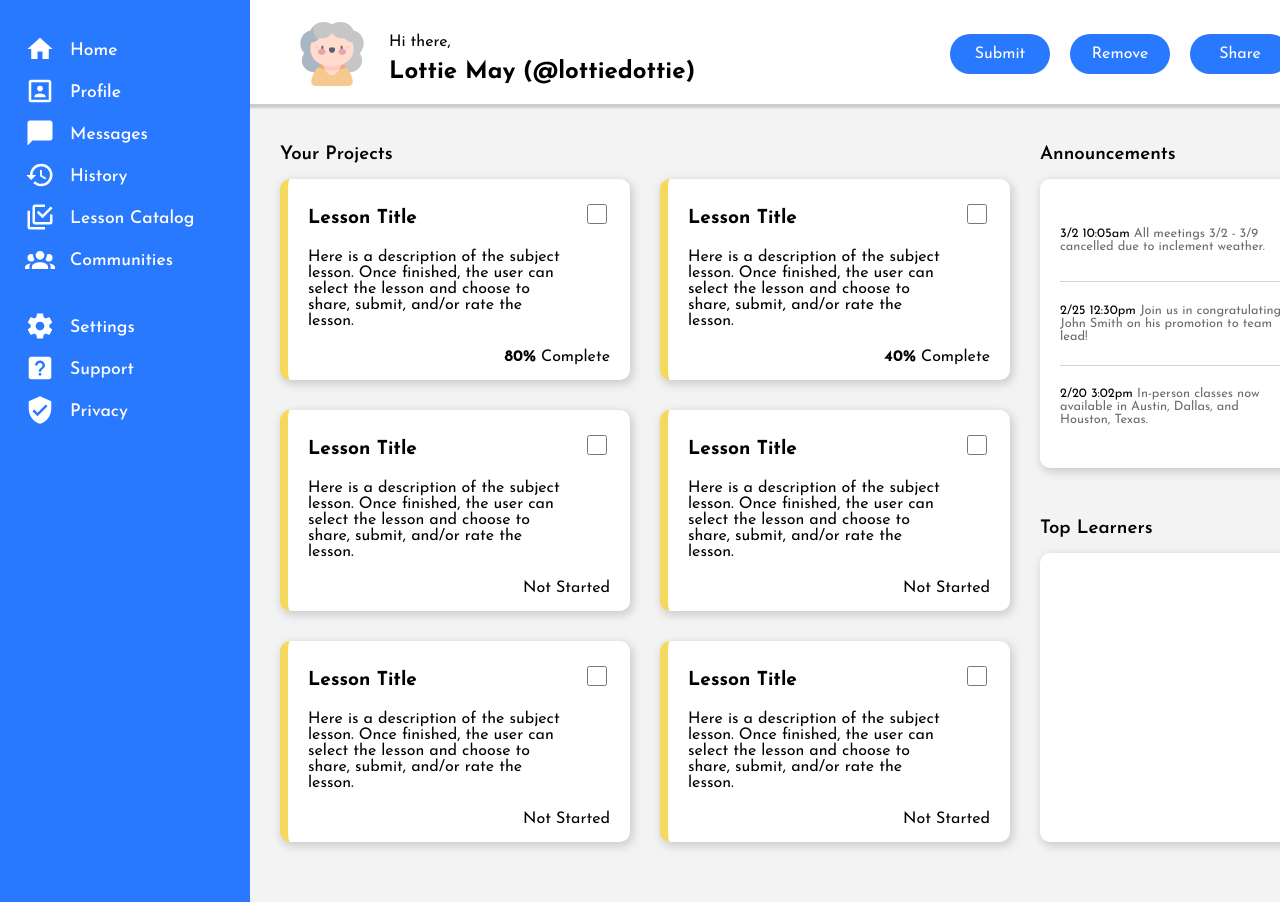
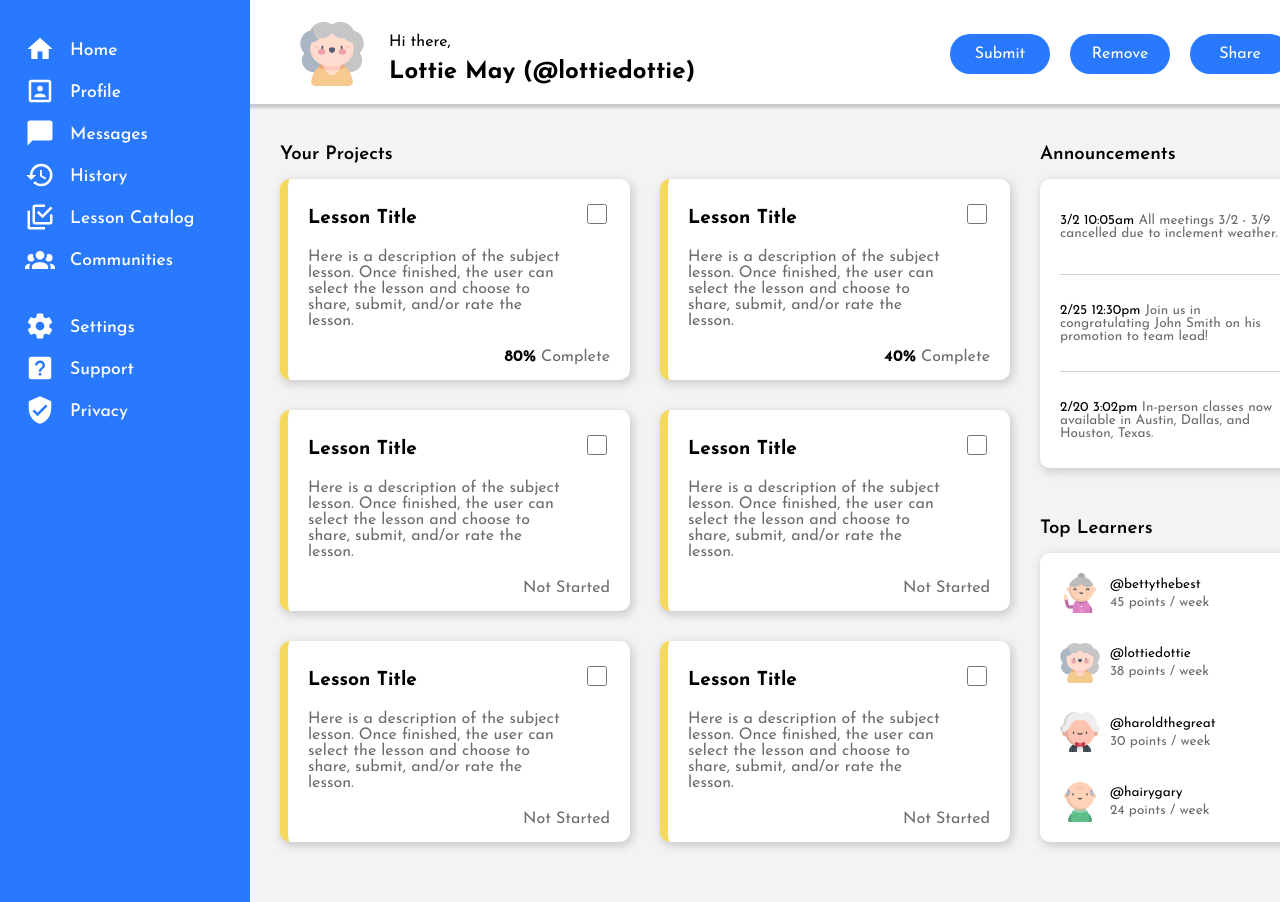
Before and after one commit to bseright/dashboard, a plain HTML site: page index.html in a window 1280 px wide. Shown: the part 71-973 px from the top of the page. Drawn offline with Linux system fonts and the light colour scheme.

Commit message:
layout and style top learners

```diff
--- a/index.html
+++ b/index.html
@@ -194,7 +194,39 @@
                     </div>
 
                     <h3 class="subtitle">Top Learners</h3>
-                    <div class="card2"></div>
+                    <div class="card3">
+                        <div class="learner">
+                            <img src="images/grandmother.png">
+                            <div class="learner-stats">
+                                <p>@bettythebest</p>
+                                <p class="points">45 points / week</p>
+                            </div>
+                        </div>
+
+                        <div class="learner">
+                            <img src="images/profile.png">
+                            <div class="learner-stats">
+                                <p>@lottiedottie</p>
+                                <p class="points">38 points / week</p>
+                            </div>
+                        </div>
+
+                        <div class="learner">
+                            <img src="images/musician.png">
+                            <div class="learner-stats">
+                                <p>@haroldthegreat</p>
+                                <p class="points">30 points / week</p>
+                            </div>
+                        </div>
+
+                        <div class="learner">
+                            <img src="images/grandfather.png">
+                            <div class="learner-stats">
+                                <p>@hairygary</p>
+                                <p class="points">24 points / week</p>
+                            </div>
+                        </div>
+                    </div>
                 </div>
             </div>
         </div>
--- a/style.css
+++ b/style.css
@@ -226,6 +226,7 @@ html, body {
 .card p {
     margin-top: 20px;
     padding-right: 50px;
+    color: rgb(108, 108, 108);
 }
 
 .card-desc {
@@ -242,10 +243,12 @@ html, body {
 .card-footer p {
     padding: 0;
     margin: 0;
+    color: color: rgb(108, 108, 108);
 }
 
 .percentage {
     font-weight: bold;
+    color: black;
 }
 
 #side-content {
@@ -268,7 +271,7 @@ html, body {
     background-color: white;
     border-radius: 10px;
     box-shadow: 2px 3px 10px 1px rgba(0, 0, 0, 0.164);
-    padding: 20px;
+    padding: 0px 20px;
 
     display: flex;
     flex-direction: column;
@@ -280,7 +283,7 @@ html, body {
 }
 
 .announcement {
-    font-size: .8em;
+    font-size: .85em;
     height: 33%;
 
     display: flex;
@@ -294,3 +297,41 @@ html, body {
 .when {
     color: black;
 }
+
+.card3 {
+    background-color: white;
+    border-radius: 10px;
+    box-shadow: 2px 3px 10px 1px rgba(0, 0, 0, 0.164);
+    padding: 20px;
+
+    display: flex;
+    flex-direction: column;
+    justify-content: space-between;
+}
+
+.learner {
+    display: flex;
+    align-items: center;
+}
+
+.learner img {
+    width: 40px;
+}
+
+.learner p, .learner h4 {
+    margin: 0;
+    padding: 0;
+}
+
+.learner-stats {
+    padding-left: 10px;
+    display: flex;
+    flex-direction: column;
+    justify-content: center;
+    gap: 5px;
+    font-size: .85em;
+}
+
+.points {
+    color: rgb(108, 108, 108);
+}
```
Also changed, not shown: images/grandfather.png (added), images/grandmother.png (added), images/musician.png (added).
